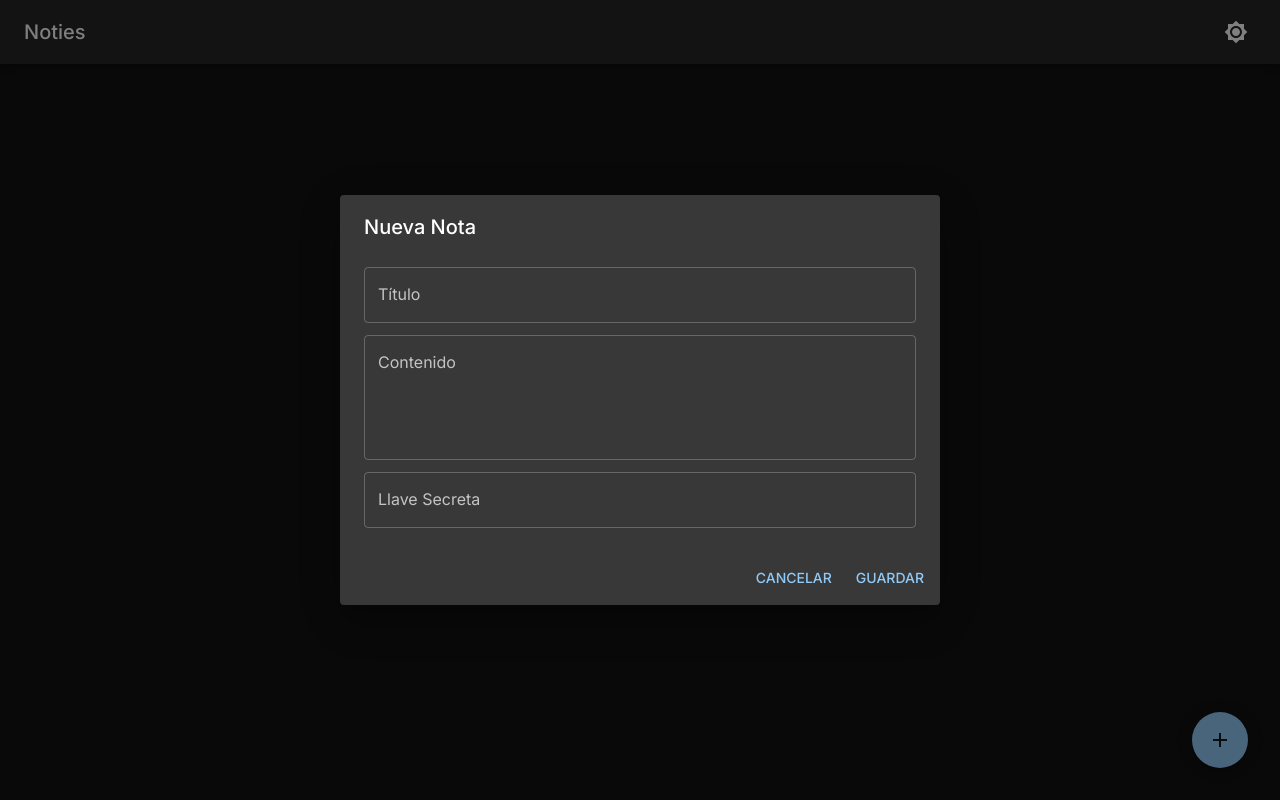
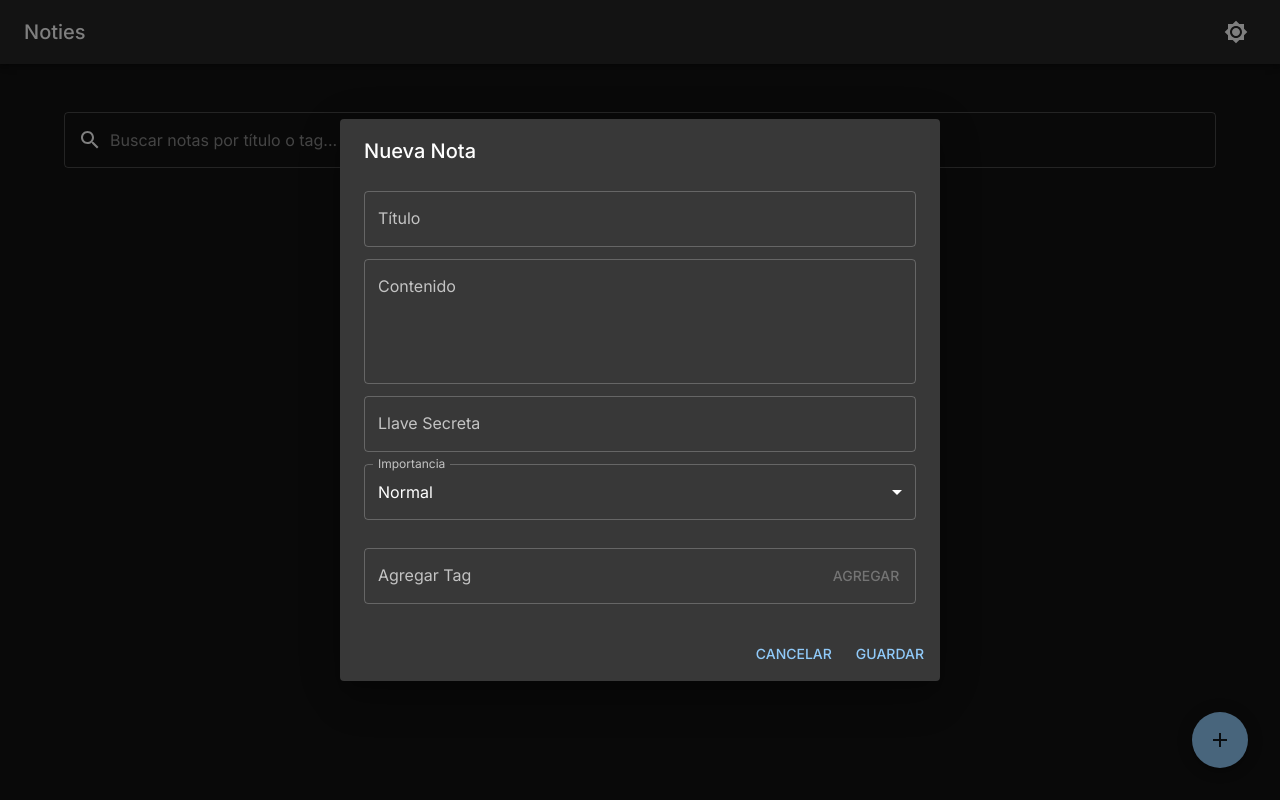
Before and after one commit to eladiomejias/demo-react, a React (Vite) app: page / in a window 1280 px wide. Both pictures are taken after a click on the button 1220 px from the left and 740 px from the top of the page. Built offline with nearby package versions, Linux system fonts and the light colour scheme.

Commit message:
Added pulse

```diff
--- a/src/App.jsx
+++ b/src/App.jsx
@@ -15,6 +15,9 @@ import Brightness7Icon from '@mui/icons-material/Brightness7';
 import { createTheme, ThemeProvider } from '@mui/material/styles';
 import CssBaseline from '@mui/material/CssBaseline';
 import { CircularProgress, Backdrop } from '@mui/material';
+import TextField from '@mui/material/TextField';
+import InputAdornment from '@mui/material/InputAdornment';
+import SearchIcon from '@mui/icons-material/Search';
 
 function encryptText(text, secretKey) {
   return CryptoJS.AES.encrypt(text, secretKey).toString();
@@ -34,6 +37,7 @@ function App() {
   const [selectedNote, setSelectedNote] = useState(null);
   const [decryptAction, setDecryptAction] = useState(null);
   const [isLoading, setIsLoading] = useState(false);
+  const [searchQuery, setSearchQuery] = useState('');
 
   const theme = createTheme({
     palette: {
@@ -48,9 +52,13 @@ function App() {
     const loadNotes = async () => {
       setIsLoading(true);
       const savedNotes = JSON.parse(localStorage.getItem('notes')) || [];
+      const notesWithHiddenContent = savedNotes.map((note) => ({
+        ...note,
+        decryptedContent: '',
+      }));
       // Simulate a network delay
       await new Promise((resolve) => setTimeout(resolve, 500));
-      setNotes(savedNotes);
+      setNotes(notesWithHiddenContent);
       setIsLoading(false);
     };
 
@@ -61,7 +69,7 @@ function App() {
     localStorage.setItem('notes', JSON.stringify(notes));
   }, [notes]);
 
-  const handleSave = async (title, content, secret) => {
+  const handleSave = async (title, content, secret, tags, importance) => {
     setIsLoading(true);
     const now = new Date();
     const encryptedContent = encryptText(content, secret);
@@ -71,6 +79,8 @@ function App() {
       title,
       content: encryptedContent,
       decryptedContent: '',
+      tags: tags,
+      importance: importance,
       createdAt: editNote ? editNote.createdAt : now,
       updatedAt: now,
     };
@@ -140,6 +150,14 @@ function App() {
     handleDecryptDialogClose();
   };
 
+  const filteredNotes = notes.filter((note) => {
+    const titleMatch = note.title.toLowerCase().includes(searchQuery.toLowerCase());
+    const tagMatch = note.tags
+      ? note.tags.some((tag) => tag.toLowerCase().includes(searchQuery.toLowerCase()))
+      : false;
+    return titleMatch || tagMatch;
+  });
+
   return (
     <ThemeProvider theme={theme}>
       <CssBaseline />
@@ -154,8 +172,23 @@ function App() {
         </Toolbar>
       </AppBar>
       <Container>
+        <TextField
+          fullWidth
+          variant="outlined"
+          margin="normal"
+          placeholder="Buscar notas por título o tag..."
+          value={searchQuery}
+          onChange={(e) => setSearchQuery(e.target.value)}
+          InputProps={{
+            startAdornment: (
+              <InputAdornment position="start">
+                <SearchIcon />
+              </InputAdornment>
+            ),
+          }}
+        />
         <NoteList
-          notes={notes}
+          notes={filteredNotes}
           onDecrypt={handleDecrypt}
           onEdit={handleEdit}
           onDelete={handleDelete}
--- a/src/components/NoteDialog.jsx
+++ b/src/components/NoteDialog.jsx
@@ -5,24 +5,64 @@ import DialogContent from '@mui/material/DialogContent';
 import DialogTitle from '@mui/material/DialogTitle';
 import TextField from '@mui/material/TextField';
 import Button from '@mui/material/Button';
+import Chip from '@mui/material/Chip';
+import Box from '@mui/material/Box';
+import Select from '@mui/material/Select';
+import MenuItem from '@mui/material/MenuItem';
+import FormControl from '@mui/material/FormControl';
+import InputLabel from '@mui/material/InputLabel';
 
 function NoteDialog({ open, onClose, onSave, note }) {
   const [title, setTitle] = useState('');
   const [content, setContent] = useState('');
   const [secret, setSecret] = useState('');
+  const [tags, setTags] = useState([]);
+  const [newTag, setNewTag] = useState('');
+  const [titleError, setTitleError] = useState(false);
+  const [contentError, setContentError] = useState(false);
+  const [importance, setImportance] = useState('normal');
 
   useEffect(() => {
     if (note) {
       setTitle(note.title);
       setContent(note.decryptedContent || '');
+      setTags(note.tags || []);
+      setImportance(note.importance || 'normal');
     } else {
       setTitle('');
       setContent('');
+      setTags([]);
+      setImportance('normal');
     }
   }, [note]);
 
   const handleSave = () => {
-    onSave(title, content, secret);
+    const titleValid = title.trim().length >= 3;
+    const contentValid = content.trim().split(/\s+/).length >= 3;
+
+    setTitleError(!titleValid);
+    setContentError(!contentValid);
+
+    if (titleValid && contentValid) {
+      onSave(title, content, secret, tags, importance);
+      setTitle('');
+      setContent('');
+      setSecret('');
+      setTags([]);
+      setImportance('normal');
+      onClose();
+    }
+  };
+
+  const handleAddTag = () => {
+    if (newTag.trim() !== '' && !tags.includes(newTag.trim())) {
+      setTags([...tags, newTag.trim()]);
+      setNewTag('');
+    }
+  };
+
+  const handleDeleteTag = (tagToDelete) => {
+    setTags(tags.filter((tag) => tag !== tagToDelete));
   };
 
   return (
@@ -36,7 +76,12 @@ function NoteDialog({ open, onClose, onSave, note }) {
           type="text"
           fullWidth
           value={title}
-          onChange={(e) => setTitle(e.target.value)}
+          onChange={(e) => {
+            setTitle(e.target.value);
+            setTitleError(false);
+          }}
+          error={titleError}
+          helperText={titleError && 'El título debe tener al menos 3 letras'}
         />
         <TextField
           margin="dense"
@@ -46,7 +91,14 @@ function NoteDialog({ open, onClose, onSave, note }) {
           multiline
           rows={4}
           value={content}
-          onChange={(e) => setContent(e.target.value)}
+          onChange={(e) => {
+            setContent(e.target.value);
+            setContentError(false);
+          }}
+          error={contentError}
+          helperText={
+            contentError && 'El contenido debe tener al menos 3 palabras'
+          }
         />
         <TextField
           margin="dense"
@@ -55,6 +107,43 @@ function NoteDialog({ open, onClose, onSave, note }) {
           fullWidth
           value={secret}
           onChange={(e) => setSecret(e.target.value)}
+        />
+        <FormControl fullWidth margin="dense">
+          <InputLabel>Importancia</InputLabel>
+          <Select
+            value={importance}
+            label="Importancia"
+            onChange={(e) => setImportance(e.target.value)}
+          >
+            <MenuItem value={'importante'}>Importante</MenuItem>
+            <MenuItem value={'normal'}>Normal</MenuItem>
+          </Select>
+        </FormControl>
+        <Box sx={{ mt: 2 }}>
+          {tags.map((tag) => (
+            <Chip
+              key={tag}
+              label={tag}
+              onDelete={() => handleDeleteTag(tag)}
+              sx={{ mr: 1, mb: 1 }}
+            />
+          ))}
+        </Box>
+        <TextField
+          margin="dense"
+          label="Agregar Tag"
+          type="text"
+          fullWidth
+          value={newTag}
+          onChange={(e) => setNewTag(e.target.value)}
+          onKeyPress={(e) => e.key === 'Enter' && handleAddTag()}
+          InputProps={{
+            endAdornment: (
+              <Button onClick={handleAddTag} disabled={!newTag.trim()}>
+                Agregar
+              </Button>
+            ),
+          }}
         />
       </DialogContent>
       <DialogActions>
--- a/src/components/NoteList.jsx
+++ b/src/components/NoteList.jsx
@@ -9,14 +9,43 @@ import EditIcon from '@mui/icons-material/Edit';
 import DeleteIcon from '@mui/icons-material/Delete';
 import LockOpenIcon from '@mui/icons-material/LockOpen';
 import DecryptDialog from './DecryptDialog';
-import { Tooltip, Fade } from '@mui/material';
-import { styled } from '@mui/system';
+import { Tooltip, Fade, Chip } from '@mui/material';
+import { styled, keyframes } from '@mui/system';
+import Box from '@mui/material/Box';
+
+const pulseAnimation = keyframes`
+  0% {
+    transform: scale(0.95);
+    box-shadow: 0 0 0 0 rgba(255, 0, 0, 0.7);
+  }
+  70% {
+    transform: scale(1);
+    box-shadow: 0 0 0 10px rgba(255, 0, 0, 0);
+  }
+  100% {
+    transform: scale(0.95);
+    box-shadow: 0 0 0 0 rgba(255, 0, 0, 0);
+  }
+`;
 
 const NoteCard = styled(Card)(({ theme }) => ({
   backgroundColor: theme.palette.mode === 'dark' ? '#1A2027' : '#FFF8E1',
   '&:hover': {
     boxShadow: theme.shadows[8],
   },
+  position: 'relative',
+}));
+
+const PulseIndicator = styled('div')(({ theme, isImportant }) => ({
+  display: isImportant ? 'block' : 'none',
+  position: 'absolute',
+  top: '10px',
+  right: '10px',
+  width: '20px',
+  height: '20px',
+  borderRadius: '50%',
+  backgroundColor: 'red',
+  animation: isImportant ? `${pulseAnimation} 2s infinite` : 'none',
 }));
 
 function NoteList({ notes, onDecrypt, onEdit, onDelete, isLoading }) {
@@ -52,6 +81,7 @@ function NoteList({ notes, onDecrypt, onEdit, onDelete, isLoading }) {
         <Grid item xs={12} sm={6} md={4} lg={3} xl={2} key={note.id}>
           <Fade in={!isLoading} timeout={{ enter: 500 + index * 100 }}>
             <NoteCard elevation={3}>
+              <PulseIndicator isImportant={note.importance === 'importante'} />
               <CardContent>
                 <Typography variant="h5" gutterBottom>
                   {note.title}
@@ -61,6 +91,12 @@ function NoteList({ notes, onDecrypt, onEdit, onDelete, isLoading }) {
                     {note.decryptedContent}
                   </Typography>
                 )}
+                <Box sx={{ mt: 1, mb: 1 }}>
+                  {note.tags &&
+                    note.tags.map((tag) => (
+                      <Chip key={tag} label={tag} size="small" sx={{ mr: 0.5 }} />
+                    ))}
+                </Box>
                 <Typography variant="caption" display="block" sx={{ mt: 1 }}>
                   Creado: {formatDate(note.createdAt)}
                 </Typography>
```
